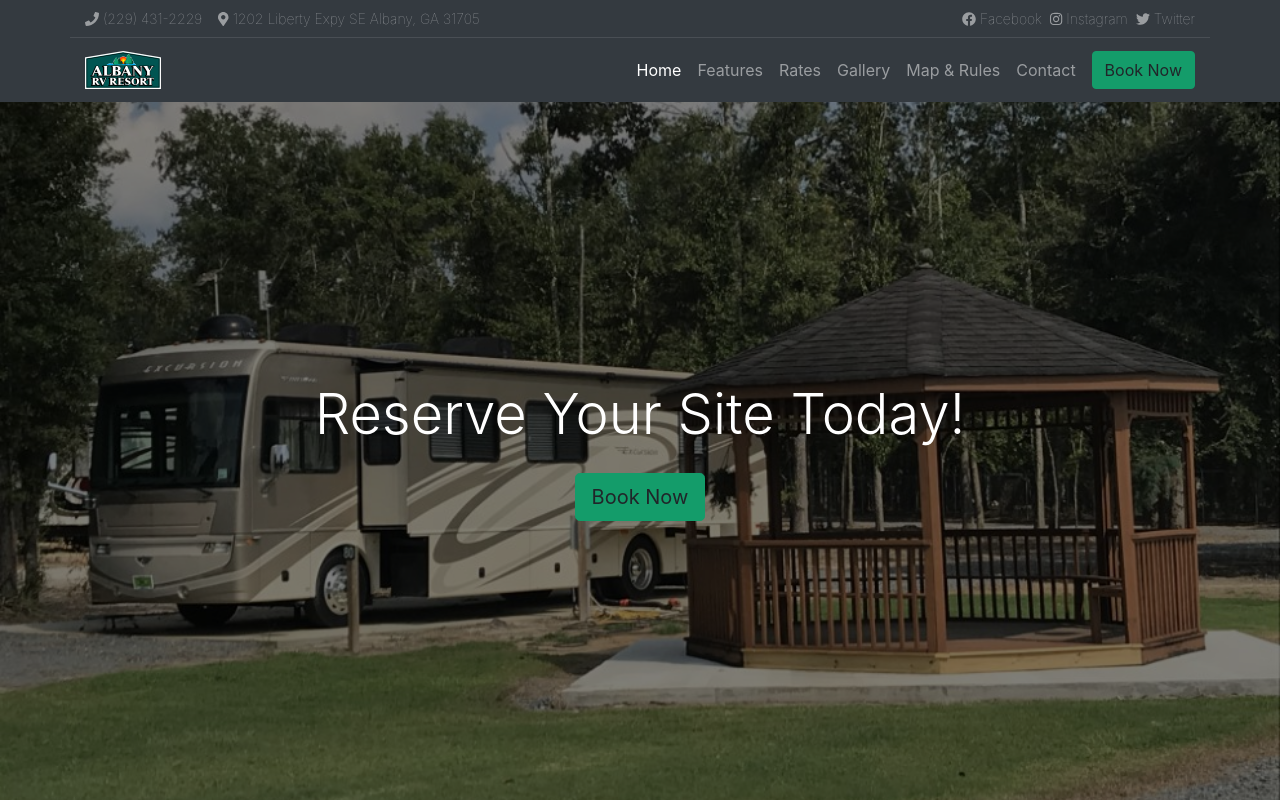
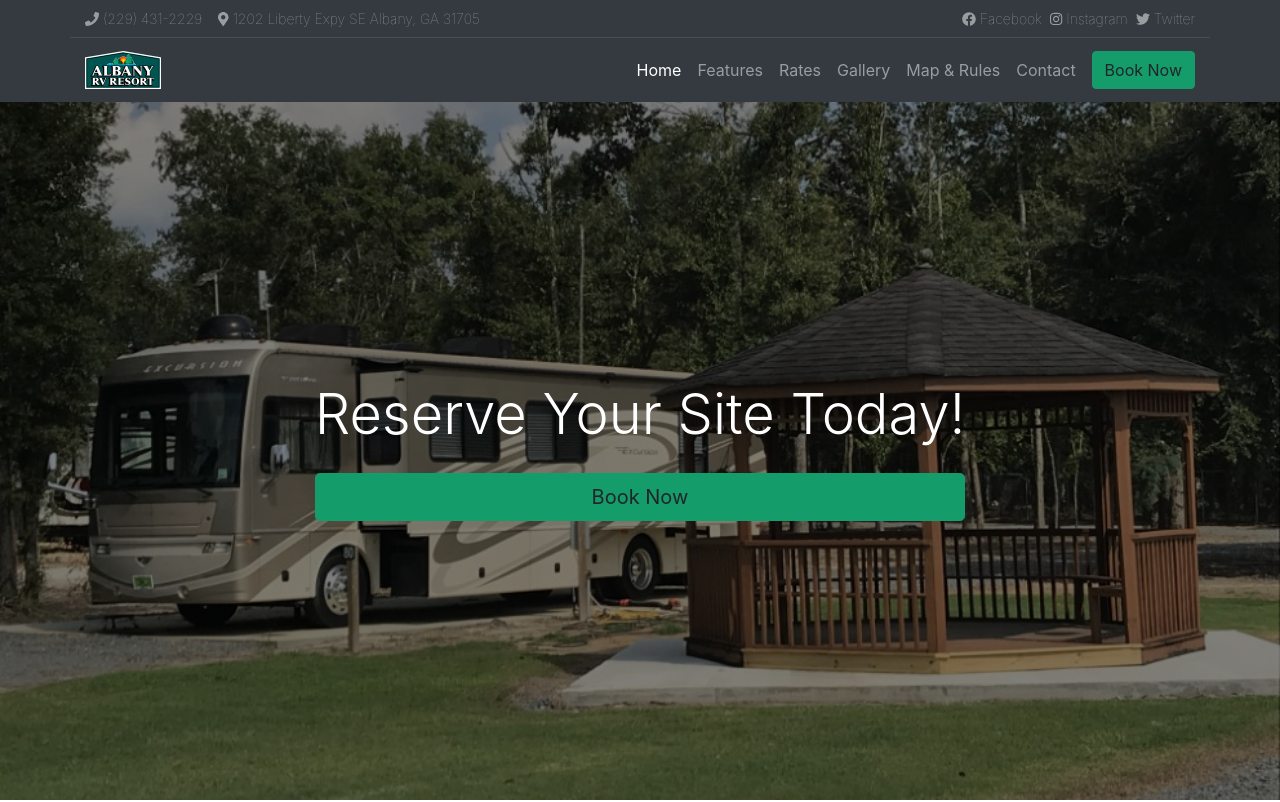
Before and after one commit to brandonptucker/albanyrvresort.com, a Nuxt app: page / in a window 1280 px wide. Shown: the top 802 px of the page. Built offline with nearby package versions, Linux system fonts and the light colour scheme.

Commit message:
Use block level button for hero

```diff
--- a/pages/index.vue
+++ b/pages/index.vue
@@ -7,9 +7,7 @@
             <p class="display-4 text-white text-center mb-4">
               Reserve Your Site Today!
             </p>
-            <div class="row justify-content-center">
-              <a class="btn btn-lg btn-primary">Book Now</a>
-            </div>
+            <a class="btn btn-lg btn-primary btn-block">Book Now</a>
           </div>
         </div>
       </div>
```
